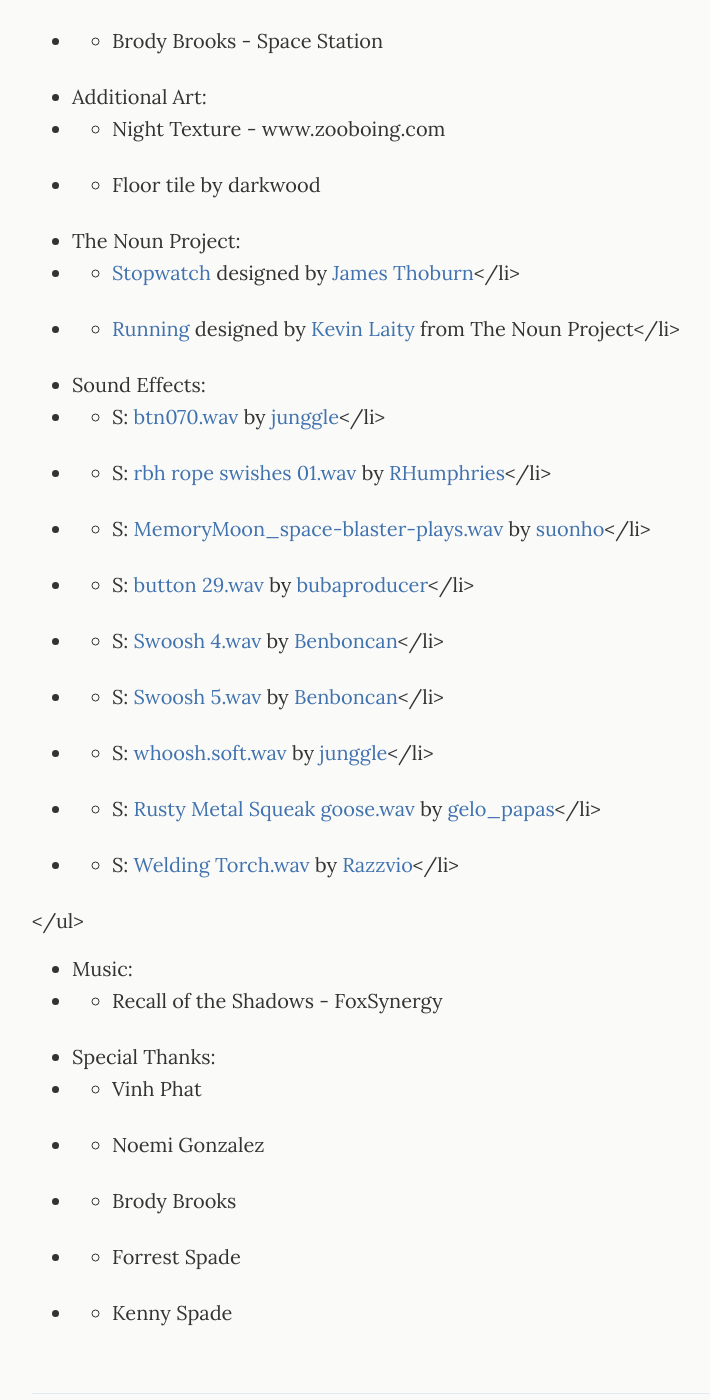
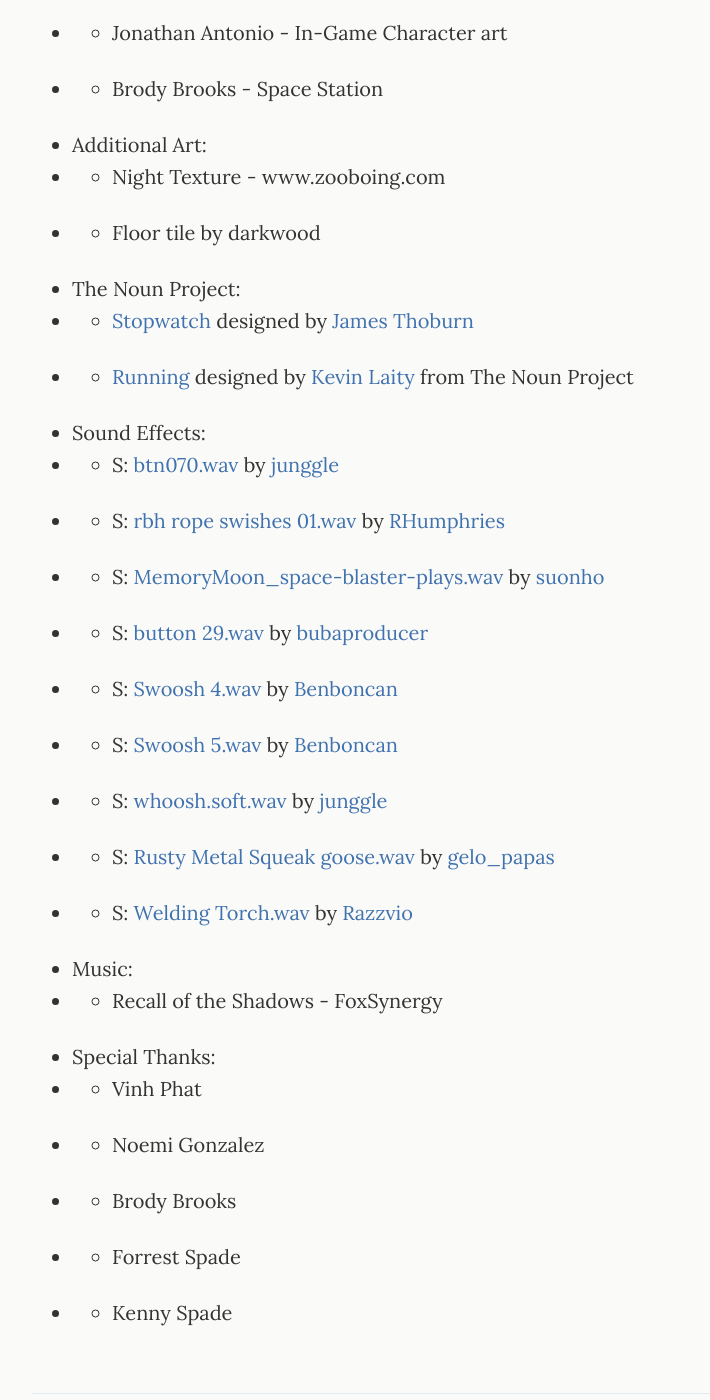
Before and after one commit to PlayPerro/PlayPerro, a Jekyll site: the page built from _pages/sri.md, in a window 1280 px wide and 1400 px high, scrolled down 4052 px. Shown: the whole window, without its empty margins (266-976 px from the left). Built offline with Jekyll 4.4.1, drawn with Linux system fonts in a browser that asks for light colours.

Commit message:
Fixed sri credits

```diff
--- a/_pages/sri.md
+++ b/_pages/sri.md
@@ -36,32 +36,39 @@
 <img src="{{ site.baseurl }}/projects/sri/6-winscreen-1024x576">
 
 #Credits
+
 - Developed and designed by Tobiah Marks.
+
 - Published on OUYA by Yobonja.
+
 - Artists:
 - - Laine Thomas - Concept art
 - - Maxim Mylov - Goal Floor Tiles
 - - Jonathan Antonio - In-Game Character art
 - - Brody Brooks - Space Station
+
 - Additional Art:
 - - Night Texture - www.zooboing.com
 - - Floor tile by darkwood
+
 - The Noun Project:
-- - <a href="http://thenounproject.com/noun/stopwatch/#icon-No3515" target="_blank">Stopwatch</a> designed by <a href="http://thenounproject.com/jthoburn" target="_blank">James Thoburn</a></li>
-- - <a href="http://thenounproject.com/noun/running/#icon-No11723" target="_blank">Running</a> designed by <a href="http://thenounproject.com/kevin.laity.71" target="_blank">Kevin Laity</a> from The Noun Project</li>
+- - <a href="http://thenounproject.com/noun/stopwatch/#icon-No3515" target="_blank">Stopwatch</a> designed by <a href="http://thenounproject.com/jthoburn" target="_blank">James Thoburn</a>
+- - <a href="http://thenounproject.com/noun/running/#icon-No11723" target="_blank">Running</a> designed by <a href="http://thenounproject.com/kevin.laity.71" target="_blank">Kevin Laity</a> from The Noun Project
+
 - Sound Effects:
-- - S: <a href="http://www.freesound.org/people/junggle/sounds/28880/">btn070.wav</a> by <a href="http://www.freesound.org/people/junggle/">junggle</a></li>
-- - S: <a href="http://www.freesound.org/people/RHumphries/sounds/1938/">rbh rope swishes 01.wav</a> by <a href="http://www.freesound.org/people/RHumphries/">RHumphries</a></li>
-- - S: <a href="http://www.freesound.org/people/suonho/sounds/27568/">MemoryMoon_space-blaster-plays.wav</a> by <a href="http://www.freesound.org/people/suonho/">suonho</a></li>
-- - S: <a href="http://www.freesound.org/people/bubaproducer/sounds/107148/">button 29.wav</a> by <a href="http://www.freesound.org/people/bubaproducer/">bubaproducer</a></li>
-- - S: <a href="http://www.freesound.org/people/Benboncan/sounds/74691/">Swoosh 4.wav</a> by <a href="http://www.freesound.org/people/Benboncan/">Benboncan</a></li>
-- - S: <a href="http://www.freesound.org/people/Benboncan/sounds/74692/">Swoosh 5.wav</a> by <a href="http://www.freesound.org/people/Benboncan/">Benboncan</a></li>
-- - S: <a href="http://www.freesound.org/people/junggle/sounds/73263/">whoosh.soft.wav</a> by <a href="http://www.freesound.org/people/junggle/">junggle</a></li>
-- - S: <a href="http://www.freesound.org/people/gelo_papas/sounds/52344/">Rusty Metal Squeak goose.wav</a> by <a href="http://www.freesound.org/people/gelo_papas/">gelo_papas</a></li>
-- - S: <a href="http://www.freesound.org/people/Razzvio/sounds/79577/">Welding Torch.wav</a> by <a href="http://www.freesound.org/people/Razzvio/">Razzvio</a></li>
-</ul>
+- - S: <a href="http://www.freesound.org/people/junggle/sounds/28880/">btn070.wav</a> by <a href="http://www.freesound.org/people/junggle/">junggle</a>
+- - S: <a href="http://www.freesound.org/people/RHumphries/sounds/1938/">rbh rope swishes 01.wav</a> by <a href="http://www.freesound.org/people/RHumphries/">RHumphries</a>
+- - S: <a href="http://www.freesound.org/people/suonho/sounds/27568/">MemoryMoon_space-blaster-plays.wav</a> by <a href="http://www.freesound.org/people/suonho/">suonho</a>
+- - S: <a href="http://www.freesound.org/people/bubaproducer/sounds/107148/">button 29.wav</a> by <a href="http://www.freesound.org/people/bubaproducer/">bubaproducer</a>
+- - S: <a href="http://www.freesound.org/people/Benboncan/sounds/74691/">Swoosh 4.wav</a> by <a href="http://www.freesound.org/people/Benboncan/">Benboncan</a>
+- - S: <a href="http://www.freesound.org/people/Benboncan/sounds/74692/">Swoosh 5.wav</a> by <a href="http://www.freesound.org/people/Benboncan/">Benboncan</a>
+- - S: <a href="http://www.freesound.org/people/junggle/sounds/73263/">whoosh.soft.wav</a> by <a href="http://www.freesound.org/people/junggle/">junggle</a>
+- - S: <a href="http://www.freesound.org/people/gelo_papas/sounds/52344/">Rusty Metal Squeak goose.wav</a> by <a href="http://www.freesound.org/people/gelo_papas/">gelo_papas</a>
+- - S: <a href="http://www.freesound.org/people/Razzvio/sounds/79577/">Welding Torch.wav</a> by <a href="http://www.freesound.org/people/Razzvio/">Razzvio</a>
+
 - Music:
 - - Recall of the Shadows - FoxSynergy
+
 - Special Thanks:
 - - Vinh Phat
 - - Noemi Gonzalez
```
